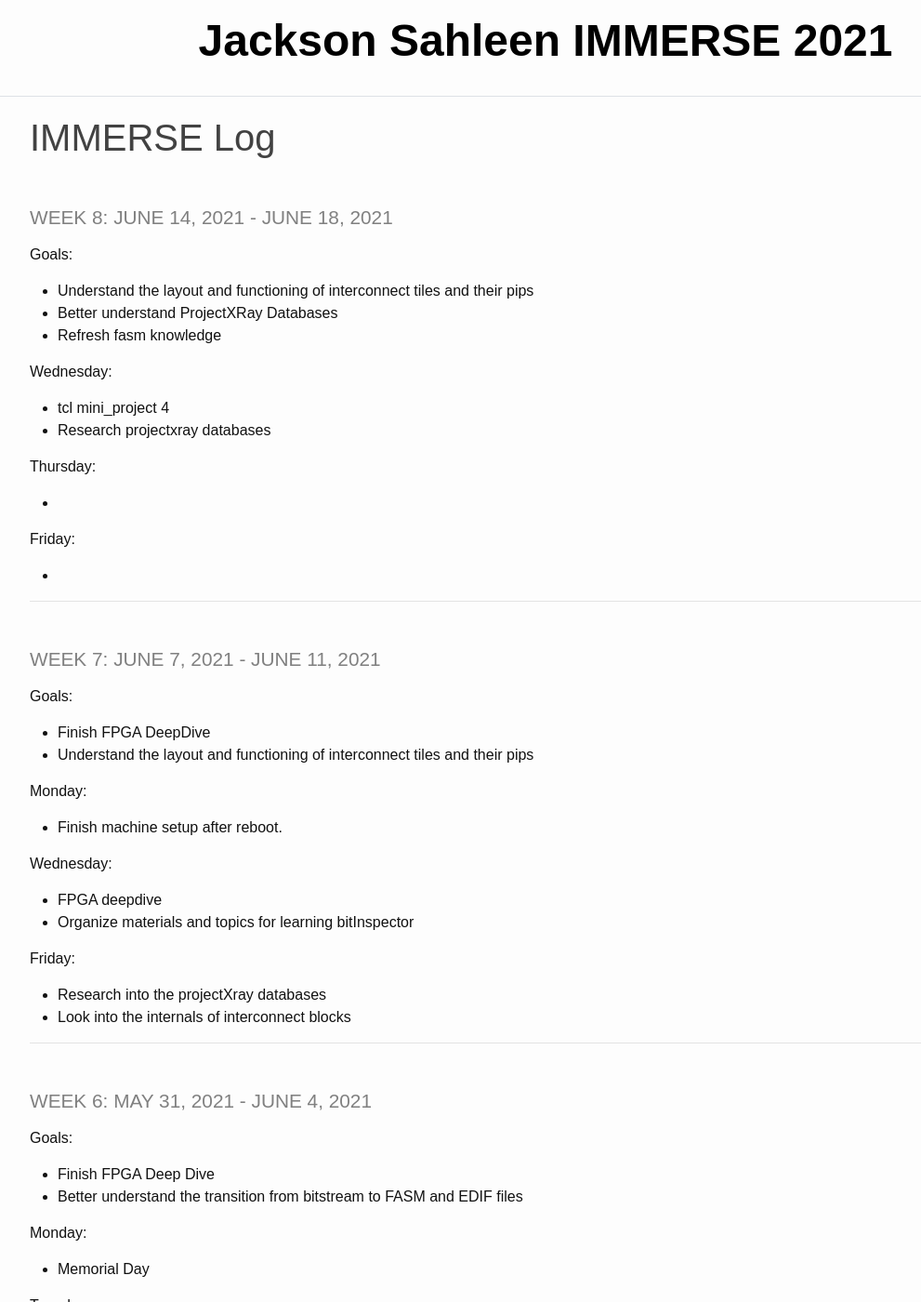
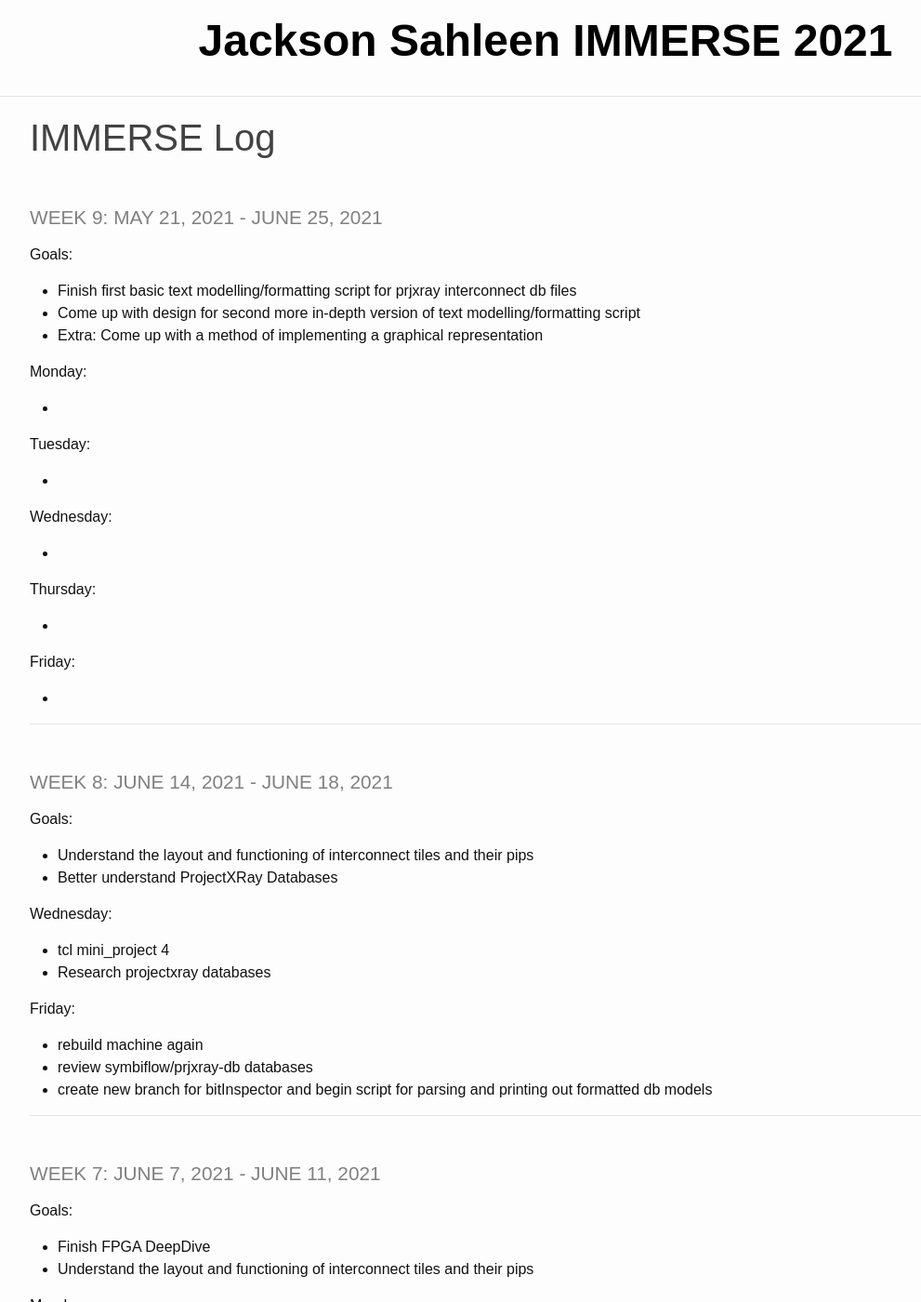
Before and after one commit to JacksonSahleen/IMMERSE_2021_log, a Jekyll site: the page built from _pages/log.md, in a window 1280 px wide and 1400 px high. Shown: the whole window at 93% size, without its empty margins (53-1044 px from the left). Built offline with Jekyll 4.4.1, drawn with Linux system fonts in a browser that asks for light colours.

```diff
--- a/_pages/log.md
+++ b/_pages/log.md
@@ -3,18 +3,25 @@ layout: default
 title: IMMERSE Log
 ---
 
-### Week 8: June 14, 2021 - June 18, 2021
+### Week 9: May 21, 2021 - June 25, 2021
 
 **Goals**:
 
-- Understand the layout and functioning of interconnect tiles and their pips
-- Better understand ProjectXRay Databases
-- Refresh fasm knowledge
+- Finish first basic text modelling/formatting script for prjxray interconnect db files
+- Come up with design for second more in-depth version of text modelling/formatting script
+- Extra: Come up with a method of implementing a graphical representation
+
+**Monday**:
+
+-
+
+**Tuesday**:
+
+-
 
 **Wednesday**:
 
-- tcl mini_project 4
-- Research projectxray databases
+-
 
 **Thursday**:
 
@@ -23,6 +30,27 @@ title: IMMERSE Log
 **Friday**:
 
 -
+
+----
+
+### Week 8: June 14, 2021 - June 18, 2021
+
+**Goals**:
+
+- Understand the layout and functioning of interconnect tiles and their pips
+- Better understand ProjectXRay Databases
+
+**Wednesday**:
+
+- tcl mini_project 4
+- Research projectxray databases
+
+
+**Friday**:
+
+- rebuild machine again
+- review symbiflow/prjxray-db databases
+- create new branch for bitInspector and begin script for parsing and printing out formatted db models
 
 ----
 
```
